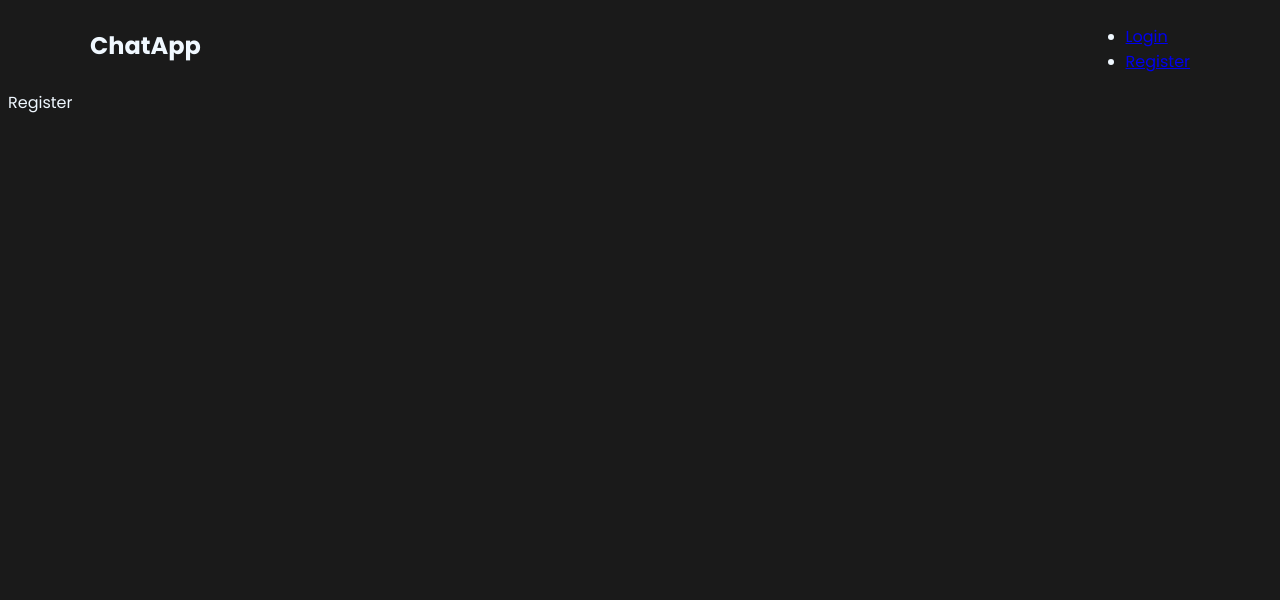
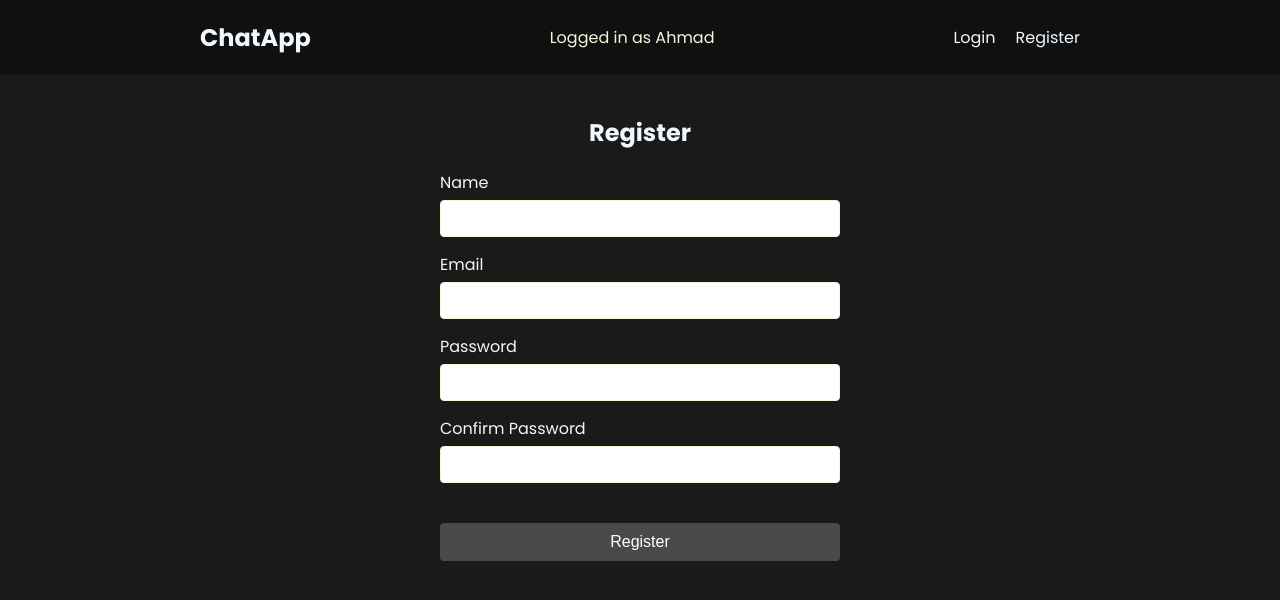
Before and after one commit to AhmadAzeez999/Chat-Application, a React (Vite) app in the folder client/: page /register in a window 1280 px wide. Shown: the top 600 px of the page. Built offline with nearby package versions, Linux system fonts and the light colour scheme.

Commit message:
Added user registration

```diff
--- a/client/src/components/NavBar.jsx/NavBar.css
+++ b/client/src/components/NavBar.jsx/NavBar.css
@@ -1,9 +1,9 @@
 .navbar
 {
     display: flex;
-    flex-direction: row;
-    justify-content: center;
-    gap: 70%;
+    background-color: #101010;
+    align-items: center;
+    padding: 0px 200px;
 }
 
 .logo
@@ -11,3 +11,39 @@
     text-decoration: none;
     color: inherit;
 }
+
+.navlist
+{
+    display: flex;
+    list-style: none;
+}
+
+.navlist ul
+{
+    list-style: none;
+    display: flex;
+    gap: 20px;
+    margin: 0;
+    padding: 0;
+}
+
+.navlist a
+{
+    color: aliceblue;
+    text-decoration: none;
+}
+
+.text-warning
+{
+    color: beige;
+    flex-grow: 1;
+    text-align: center;
+}
+
+@media screen and (max-width: 1020px)
+{
+    .navbar
+    {
+        padding: 0px 80px;
+    }
+}
--- a/client/src/components/NavBar.jsx/NavBar.jsx
+++ b/client/src/components/NavBar.jsx/NavBar.jsx
@@ -8,6 +8,7 @@ const NavBar = () =>
         <h2>
             <Link to="/" className='logo'>ChatApp</Link>
         </h2>
+        <span className='text-warning'>Logged in as Ahmad</span>
         <div className="navlist">
             <ul>
                 <li><Link to="/login">Login</Link></li>
--- /dev/null
+++ b/client/src/context/AuthContext.jsx
@@ -0,0 +1,58 @@
+import { createContext, useCallback, useState } from "react";
+import { baseUrl, postRequest } from "../utils/services";
+
+export const AuthContext = createContext();
+
+export const AuthContextProvider = ({children}) =>
+{
+    const [user, setUser] = useState(null);
+    const [registerError, setRegisterError] = useState(null);
+    const [isRegisterLoading, setIsRegisterLoading] = useState(false);
+    const [registerInfo, setRegisterInfo] = useState(
+    {
+        name: "",
+        email: "",
+        password: "",
+    });
+
+    const updateRegisterInfo = useCallback((info) =>
+    {
+        setRegisterInfo(info);
+    }, []);
+
+    const registerUser = useCallback( async (e) =>
+    {
+        e.preventDefault();
+
+        setIsRegisterLoading(true);
+        setRegisterError(null);
+
+        const response = await postRequest(`${baseUrl}/users/register`, JSON.stringify(registerInfo));
+
+        setIsRegisterLoading(false);
+
+        if (response.error)
+        {
+            return setRegisterError(response);
+        }
+
+        localStorage.setItem("User", JSON.stringify(response));
+        setUser(response);
+    }, [registerInfo]);
+
+    return (
+        <AuthContext.Provider
+            value=
+            {{
+                user,
+                registerInfo,
+                updateRegisterInfo,
+                registerUser,
+                registerError,
+                isRegisterLoading,
+            }}
+        >
+            {children}
+        </AuthContext.Provider>
+    );
+}
--- a/client/src/index.css
+++ b/client/src/index.css
@@ -2,6 +2,8 @@
 
 body
 {
+	margin: 0;
+	padding: 0;
 	font-family: "Poppins", sans-serif;
 	background-color: #1a1a1a;
 	color: aliceblue;
--- a/client/src/main.jsx
+++ b/client/src/main.jsx
@@ -3,11 +3,14 @@ import ReactDOM from 'react-dom/client'
 import App from './App.jsx'
 import './index.css'
 import { BrowserRouter } from 'react-router-dom'
+import { AuthContextProvider } from './context/AuthContext.jsx'
 
 ReactDOM.createRoot(document.getElementById('root')).render(
   <React.StrictMode>
       <BrowserRouter>
-        <App />
+        <AuthContextProvider>
+          <App />
+        </AuthContextProvider>
       </BrowserRouter>
   </React.StrictMode>,
 )
--- a/client/src/pages/Chat.jsx
+++ b/client/src/pages/Chat.jsx
@@ -1,7 +1,9 @@
+import './css/Chat.css';
+
 const Chat = () =>
 {
     return (
-        <div className="chat">
+        <div className='chat'>
             Chat
         </div>
     );
--- a/client/src/pages/Login.jsx
+++ b/client/src/pages/Login.jsx
@@ -1,9 +1,23 @@
-const Login = () => {
+import './css/Login.css';
+
+const Login = () =>
+{
     return (
-    <div className="login">
-        Login
-    </div>
- );
+        <div className='login'>
+            <h2>Login</h2>
+            <form className='login-form'>
+                <div className='form-group'>
+                    <label htmlFor='email'>Email</label>
+                    <input type='email' id='email' name='email' required />
+                </div>
+                <div className='form-group'>
+                    <label htmlFor='password'>Password</label>
+                    <input type='password' id='password' name='password' required />
+                </div>
+                <button type='submit' className='login-button'>Login</button>
+            </form>
+        </div>
+    );
 }
 
 export default Login;
--- a/client/src/pages/Register.jsx
+++ b/client/src/pages/Register.jsx
@@ -1,5 +1,54 @@
-const Register = () => {
-    return ( <>Register</> );
+
+import { useContext } from 'react';
+import './css/Register.css';
+import { AuthContext } from '../context/AuthContext';
+
+const Register = () =>
+{
+    const { registerInfo, updateRegisterInfo, registerUser, registerError, isRegisterLoading } = useContext(AuthContext);
+
+    return (
+        <div className='register'>
+            <h2>Register</h2>
+
+            <form className='register-form' onSubmit={registerUser}>
+                <div className='form-group'>
+                    <label htmlFor='username'>Name</label>
+                    <input type='text' id='name' name='name'
+                        onChange={(e) => updateRegisterInfo({...registerInfo, name: e.target.value})}
+                        required
+                    />
+                </div>
+                <div className='form-group'>
+                    <label htmlFor='email'>Email</label>
+                    <input type='email' id='email' name='email'
+                         onChange={(e) => updateRegisterInfo({...registerInfo, email: e.target.value})}
+                         required
+                    />
+                </div>
+                <div className='form-group'>
+                    <label htmlFor='password'>Password</label>
+                    <input type='password' id='password' name='password'
+                         onChange={(e) => updateRegisterInfo({...registerInfo, password: e.target.value})}
+                         required
+                    />
+                </div>
+                <div className='form-group'>
+                    <label htmlFor='confirm-password'>Confirm Password</label>
+                    <input type='password' id='confirm-password' name='confirm-password' required />
+                </div>
+                <button type='submit' className='register-button'>
+                    {isRegisterLoading ? "Creating account" : "Register"}
+                </button>
+            </form>
+
+            {registerError?.error &&
+                <div className='error-message'>
+                    <p>{registerError?.message}</p>
+                </div>
+            }
+        </div>
+    );
 }
 
 export default Register;
--- /dev/null
+++ b/client/src/pages/css/Login.css
@@ -0,0 +1,58 @@
+.login
+{
+    width: 100%;
+    max-width: 400px;
+    margin: 0 auto;
+    padding: 20px;
+}
+
+.login h2
+{
+    text-align: center;
+    margin-bottom: 20px;
+}
+
+.login-form
+{
+    display: flex;
+    flex-direction: column;
+}
+
+.form-group
+{
+    margin-bottom: 15px;
+}
+
+.form-group label
+{
+    display: block;
+    margin-bottom: 5px;
+}
+
+.form-group input
+{
+    width: 100%;
+    padding: 10px;
+    border: 1px solid beige;
+    border-radius: 4px;
+    box-sizing: border-box;
+}
+
+.login-button
+{
+    width: 100%;
+    padding: 10px;
+    margin-top: 25px;
+    background-color: #4a4a4a;
+    border: none;
+    border-radius: 4px;
+    color: #fff;
+    font-size: 16px;
+    cursor: pointer;
+    transition: background-color 0.3s ease;
+}
+
+.login-button:hover
+{
+    background-color: #282828;
+}
--- /dev/null
+++ b/client/src/pages/css/Register.css
@@ -0,0 +1,64 @@
+.register
+{
+    width: 100%;
+    max-width: 400px;
+    margin: 0 auto;
+    padding: 20px;
+}
+
+.register h2
+{
+    text-align: center;
+    margin-bottom: 20px;
+}
+
+.register-form
+{
+    display: flex;
+    flex-direction: column;
+}
+
+.form-group
+{
+    margin-bottom: 15px;
+}
+
+.form-group label
+{
+    display: block;
+    margin-bottom: 5px;
+}
+
+.form-group input
+{
+    width: 100%;
+    padding: 10px;
+    border: 1px solid beige;
+    border-radius: 4px;
+    box-sizing: border-box;
+}
+
+.register-button
+{
+    width: 100%;
+    padding: 10px;
+    margin-top: 25px;
+    background-color: #4a4a4a;
+    border: none;
+    border-radius: 4px;
+    color: #fff;
+    font-size: 16px;
+    cursor: pointer;
+    transition: background-color 0.3s ease;
+}
+
+.register-button:hover
+{
+    background-color: #282828;
+}
+
+.error-message
+{
+    color: rgb(196, 88, 88);
+    text-align: center;
+}
--- /dev/null
+++ b/client/src/utils/services.js
@@ -0,0 +1,34 @@
+export const baseUrl = "http://localhost:5000/api";
+
+export const postRequest = async(url, body) =>
+{
+    const response = await fetch(url,
+        {
+            method: "POST",
+            headers:
+            {
+                "Content-Type": "application/json",
+            },
+            body
+        });
+
+        const data = await response.json();
+
+        if (!response.ok)
+        {
+            let message;
+
+            if (data?.message)
+            {
+                message = data.message;
+            }
+            else
+            {
+                message = data;
+            }
+
+            return { error: true, message };
+        }
+
+        return data;
+}
```
Also changed, not shown: client/src/pages/css/Chat.css (added), 1 other file (tests, documents, lock files or other folders).
